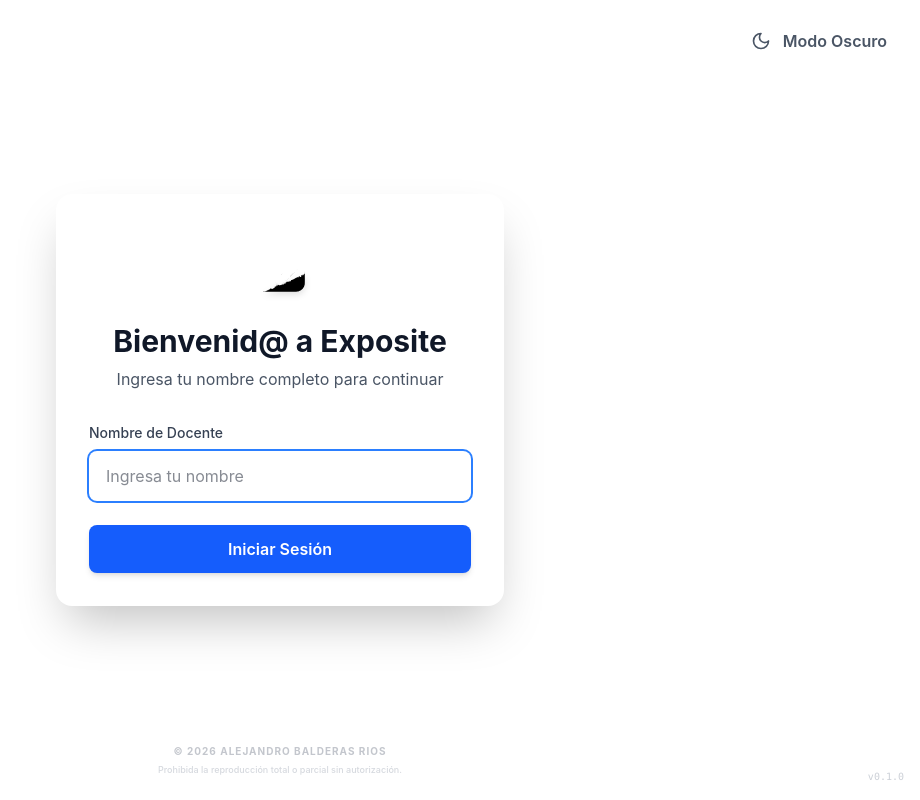
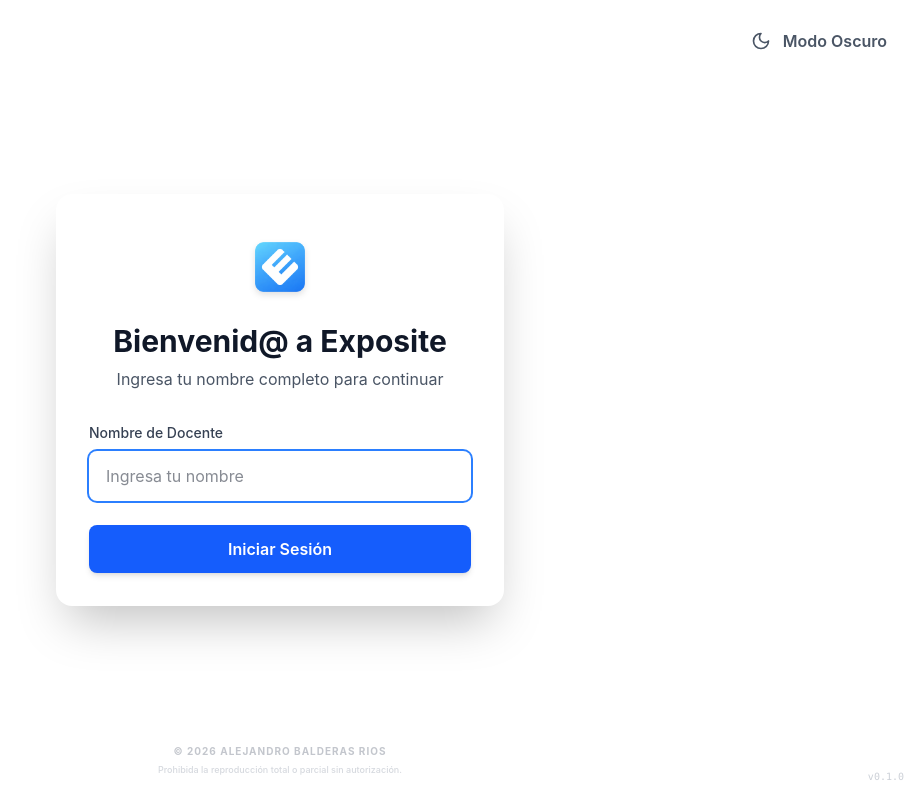
Before and after one commit to v4shzx/Exposite, a React (Vite) app: page / in a window 1280 px wide. Shown: the whole page, without its empty margins (360-1280 px from the left). Built offline with nearby package versions, Linux system fonts and the light colour scheme.

Commit message:
feat: Replace the SVG logo with a PNG logo on the login page.

```diff
--- a/src/app/pages/Login.tsx
+++ b/src/app/pages/Login.tsx
@@ -1,27 +1,27 @@
-import { useState } from 'react';
-import { useNavigate } from 'react-router';
-import logoSvg from '../../media/logo.svg';
-import { ThemeToggleButton } from '../components/ThemeToggleButton';
-import { AUTH_KEY, USERNAME_KEY } from '../lib/useAuth';
-import packageInfo from '../../../package.json';
+import { useState } from "react";
+import { useNavigate } from "react-router";
+import logoPng from "../../media/logo.png";
+import { ThemeToggleButton } from "../components/ThemeToggleButton";
+import { AUTH_KEY, USERNAME_KEY } from "../lib/useAuth";
+import packageInfo from "../../../package.json";
 
 export function Login() {
-  const [username, setUsername] = useState('');
-  const [error, setError] = useState('');
+  const [username, setUsername] = useState("");
+  const [error, setError] = useState("");
   const navigate = useNavigate();
 
   const handleSubmit = (e: React.FormEvent) => {
     e.preventDefault();
-    setError('');
+    setError("");
 
     if (!username.trim()) {
-      setError('Por favor, ingresa tu nombre para continuar');
+      setError("Por favor, ingresa tu nombre para continuar");
       return;
     }
 
     localStorage.setItem(USERNAME_KEY, username.trim());
-    localStorage.setItem(AUTH_KEY, 'true');
-    navigate('/dashboard');
+    localStorage.setItem(AUTH_KEY, "true");
+    navigate("/dashboard");
   };
 
   return (
@@ -32,14 +32,25 @@ export function Login() {
       </div>
       <div className="bg-white dark:bg-gray-900 rounded-2xl shadow-2xl p-8 w-full max-w-md border border-transparent dark:border-gray-800 transition-all duration-300">
         <div className="text-center mb-8">
-          <img src={logoSvg} alt="Exposite logo" className="w-20 h-20 mx-auto mb-4 drop-shadow-md" />
-          <h1 className="text-3xl font-bold text-gray-900 dark:text-white">Bienvenid@ a Exposite</h1>
-          <p className="text-gray-600 dark:text-gray-400 mt-2">Ingresa tu nombre completo para continuar</p>
+          <img
+            src={logoPng}
+            alt="Exposite logo"
+            className="w-20 h-20 mx-auto mb-4 drop-shadow-md"
+          />
+          <h1 className="text-3xl font-bold text-gray-900 dark:text-white">
+            Bienvenid@ a Exposite
+          </h1>
+          <p className="text-gray-600 dark:text-gray-400 mt-2">
+            Ingresa tu nombre completo para continuar
+          </p>
         </div>
 
         <form onSubmit={handleSubmit} className="space-y-6">
           <div>
-            <label htmlFor="username" className="block text-sm font-medium text-gray-700 dark:text-gray-300 mb-2">
+            <label
+              htmlFor="username"
+              className="block text-sm font-medium text-gray-700 dark:text-gray-300 mb-2"
+            >
               Nombre de Docente
             </label>
             <input
```
Also changed, not shown: src/media/logo.svg (deleted).
